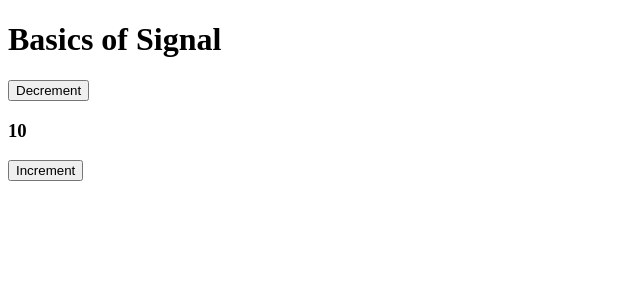
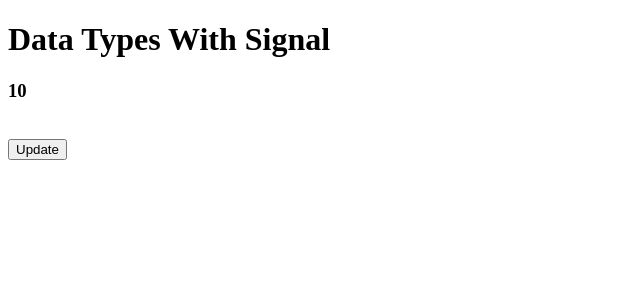
Before and after one commit to Bhavu7/Angular-v20, an Angular app: page / in a window 1280 px wide. Shown: the top 300 px of the page, without its empty margins (0-640 px from the left). Built offline with nearby package versions, Linux system fonts and the light colour scheme.

Commit message:
Data Types With Signals - set|update

```diff
--- a/src/app/app.html
+++ b/src/app/app.html
@@ -138,14 +138,24 @@
 </h3>
 } -->
 
-<h1>Basics of Signal</h1>
+<!-- <h1>Basics of Signal</h1>
 
-<!-- <h3>{{count()}}</h3>
+<h3>{{count()}}</h3>
 <h3>{{x}}</h3>
 
 <button (click)="count.set(100)">Increase Signal</button>
-<button (click)="updateValue()">update value</button> -->
+<button (click)="updateValue()">update value</button>
 
 <button (click)="updateValue('dec')">Decrement</button>
 <h3>{{ count() }}</h3>
-<button (click)="updateValue('inc')">Increment</button>
+<button (click)="updateValue('inc')">Increment</button> -->
+
+
+<!-- Data Types With Signal -->
+
+<h1>Data Types With Signal</h1>
+
+<h3>{{data()}}</h3>
+<br>
+<!-- <h3>{{count()}}</h3> -->
+<button (click)="updateSignal()">Update</button>
--- a/src/app/app.ts
+++ b/src/app/app.ts
@@ -1,4 +1,4 @@
-import { Component, effect, signal } from '@angular/core';
+import { Component, effect, signal, WritableSignal, Signal, computed } from '@angular/core';
 import { Login } from './login/login';
 import { Signup } from './signup/signup';
 import { Profile } from './profile/profile.component';
@@ -175,24 +175,33 @@ export class App {
   //   console.log(name);
   // }
 
-  count = signal(10);
-  x = 20;
+  // count = signal(10);
+  // x = 20;
 
-  constructor() {
-    effect(() => {
-      console.log(this.count());
+  // constructor() {
+  //   effect(() => {
+  //     console.log(this.count());
 
-    })
-  }
+  //   })
+  // }
 
-  updateValue(val: string) {
-    // this.count.set(300);
-    // this.x = this.x+1;
+  // updateValue(val: string) {
+  //   // this.count.set(300);
+  //   // this.x = this.x+1;
 
-    if (val == 'inc') {
-      this.count.set(this.count() + 1);
-    } else {
-      this.count.set(this.count() - 1);
-    }
+  //   if (val == 'inc') {
+  //     this.count.set(this.count() + 1);
+  //   } else {
+  //     this.count.set(this.count() - 1);
+  //   }
+  // }
+
+  // data : WritableSignal<string | number> = signal<number | string>(10);
+  data : WritableSignal<number> = signal<number>(10);
+  // count:Signal <number> = computed(() => 100);
+
+  updateSignal(){
+    // this.data.set("Hey");
+    this.data.update((val) => val+1);
   }
 }
```
